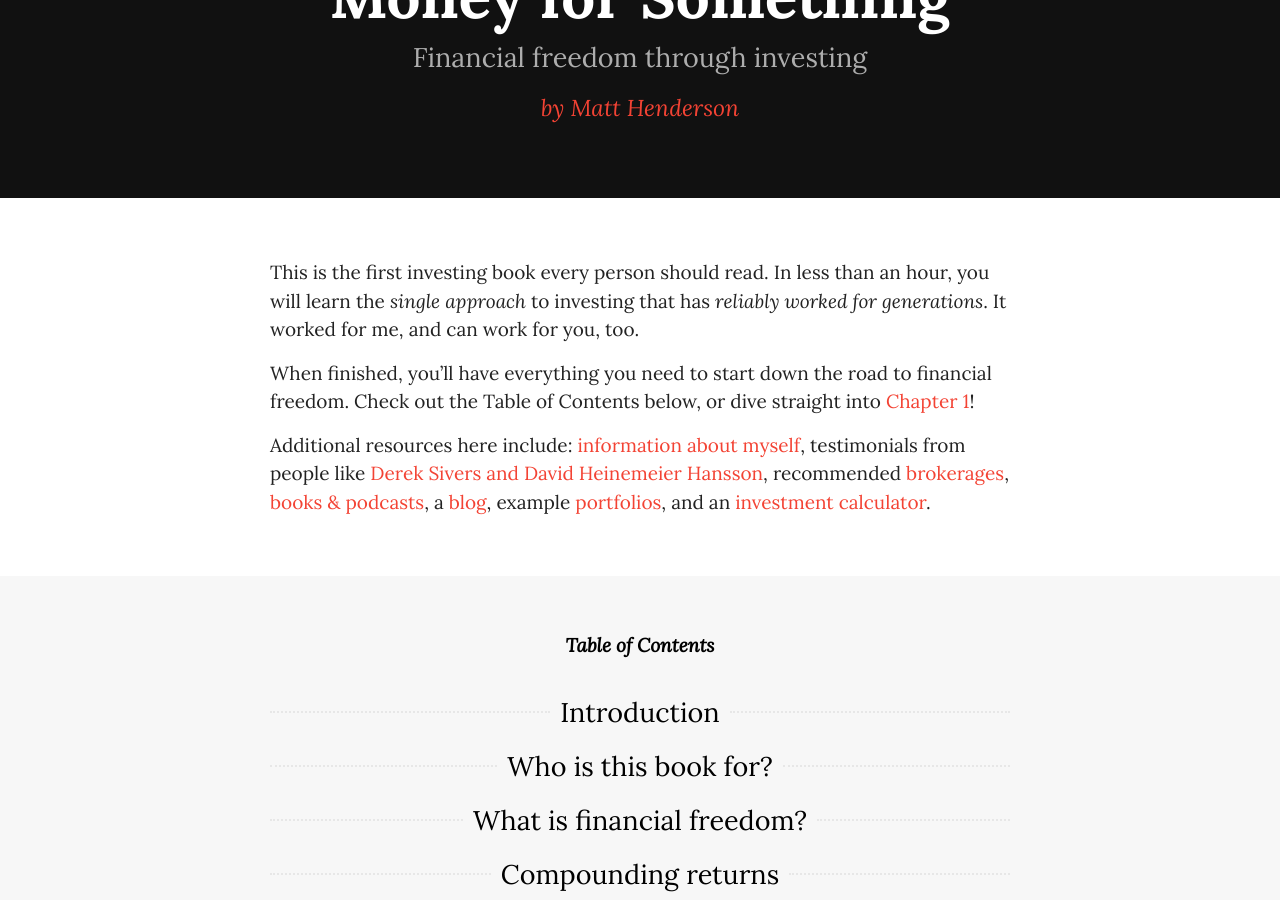
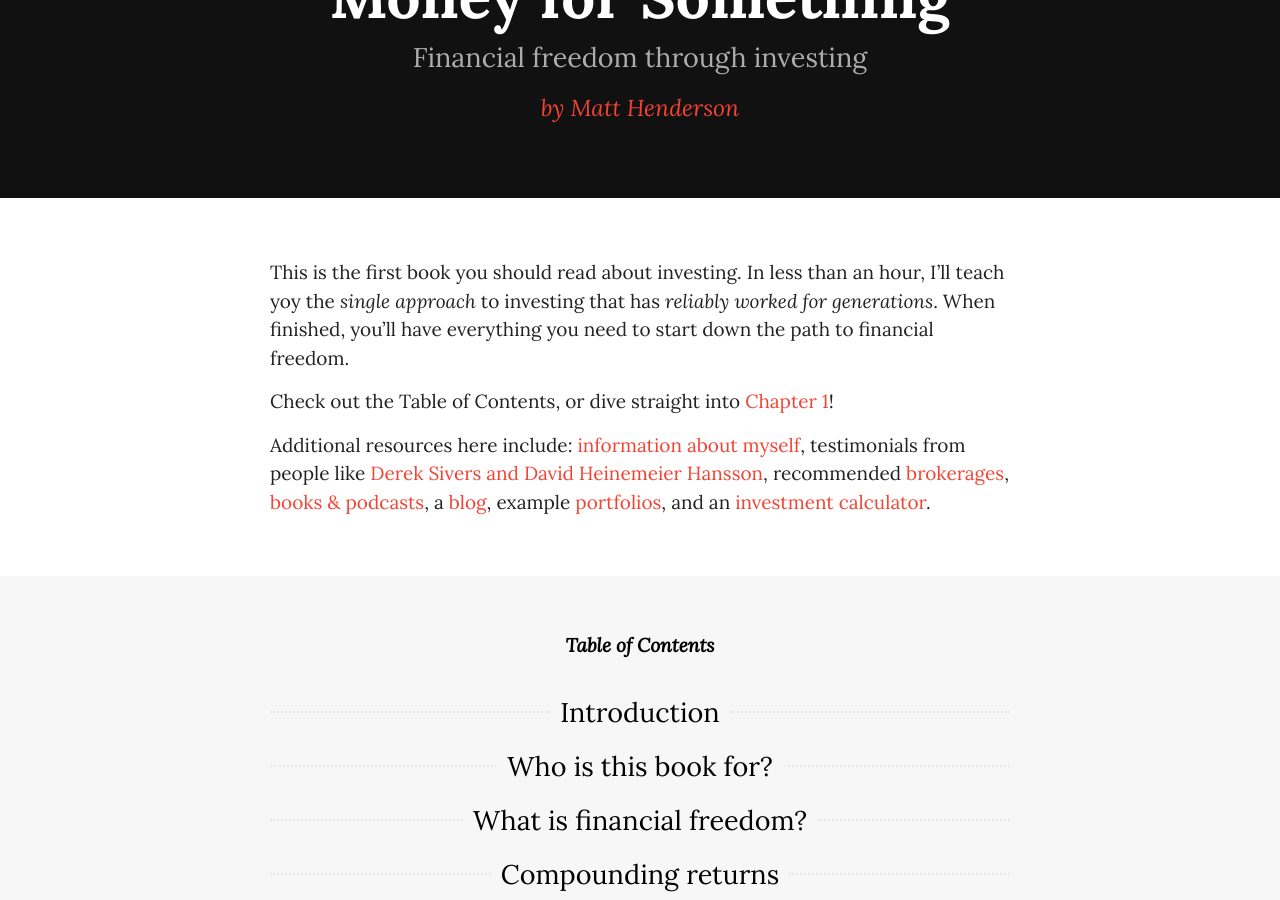
Before and after one commit to dafacto/moneyforsomething, a Jekyll site: the page built from index.md, in a window 1280 px wide and 900 px high, scrolled down 426 px. Built offline with Jekyll 4.4.1, drawn with Linux system fonts in a browser that asks for light colours; some web fonts are replaced; a script that is not in the unit is left out.

Commit message:
Home page tweak

```diff
--- a/index.md
+++ b/index.md
@@ -4,8 +4,8 @@ title: Money for Something
 intro: Financial freedom through investing
 ---
 
-This is the first investing book every person should read. In less than an hour, you will learn the *single approach* to investing that has *reliably worked for generations*. It worked for me, and can work for you, too.
+This is the first book you should read about investing. In less than an hour, I'll teach yoy the *single approach* to investing that has *reliably worked for generations*. When finished, you’ll have everything you need to start down the path to financial freedom.
 
-When finished, you’ll have everything you need to start down the road to financial freedom. Check out the Table of Contents below, or dive straight into [Chapter 1](/book/introduction/)!
+Check out the Table of Contents, or dive straight into [Chapter 1](/book/introduction/)!
 
 Additional resources here include: [information about myself](/about/), testimonials from people like [Derek Sivers and David Heinemeier Hansson](/praise/), recommended [brokerages](/brokerages/), [books & podcasts](/books/), a [blog](/blog/), example [portfolios](/portfolios/), and an [investment calculator](/calculator/).
```
Also changed, not shown: 3 other files.
